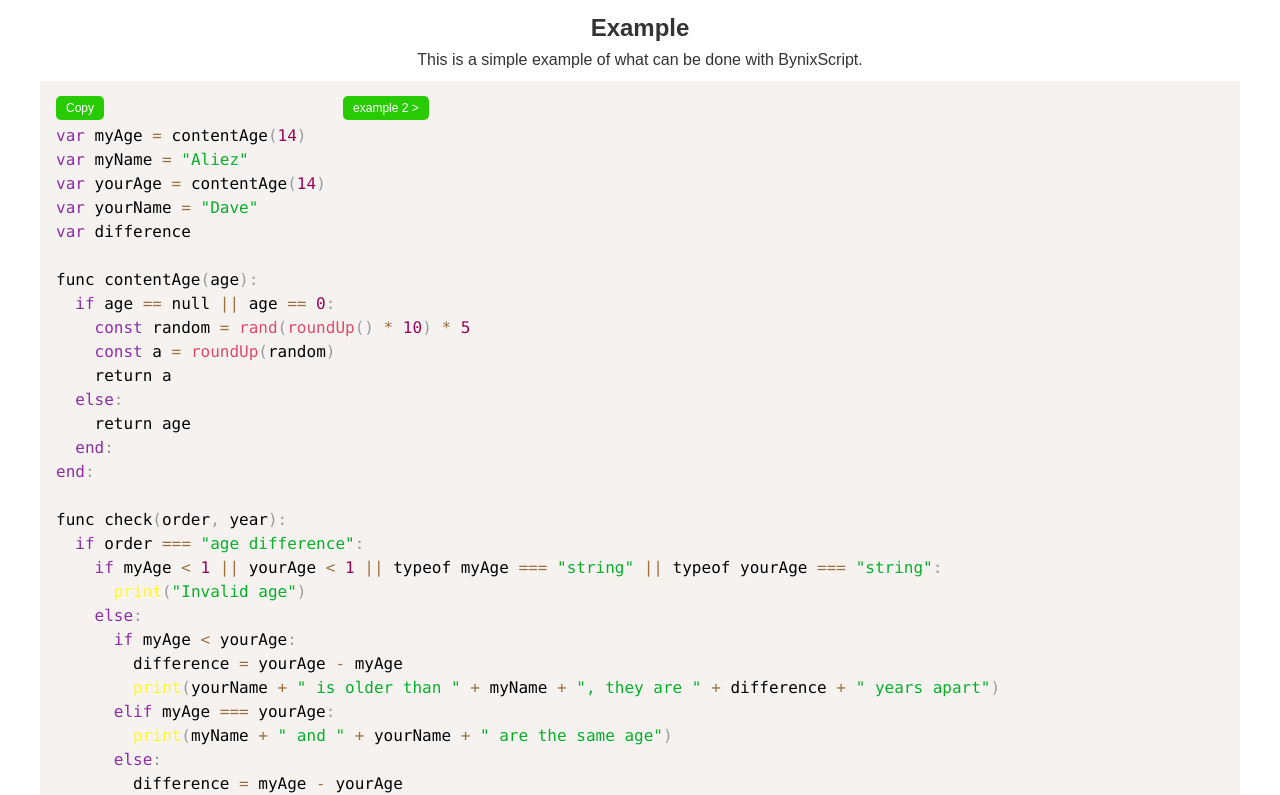
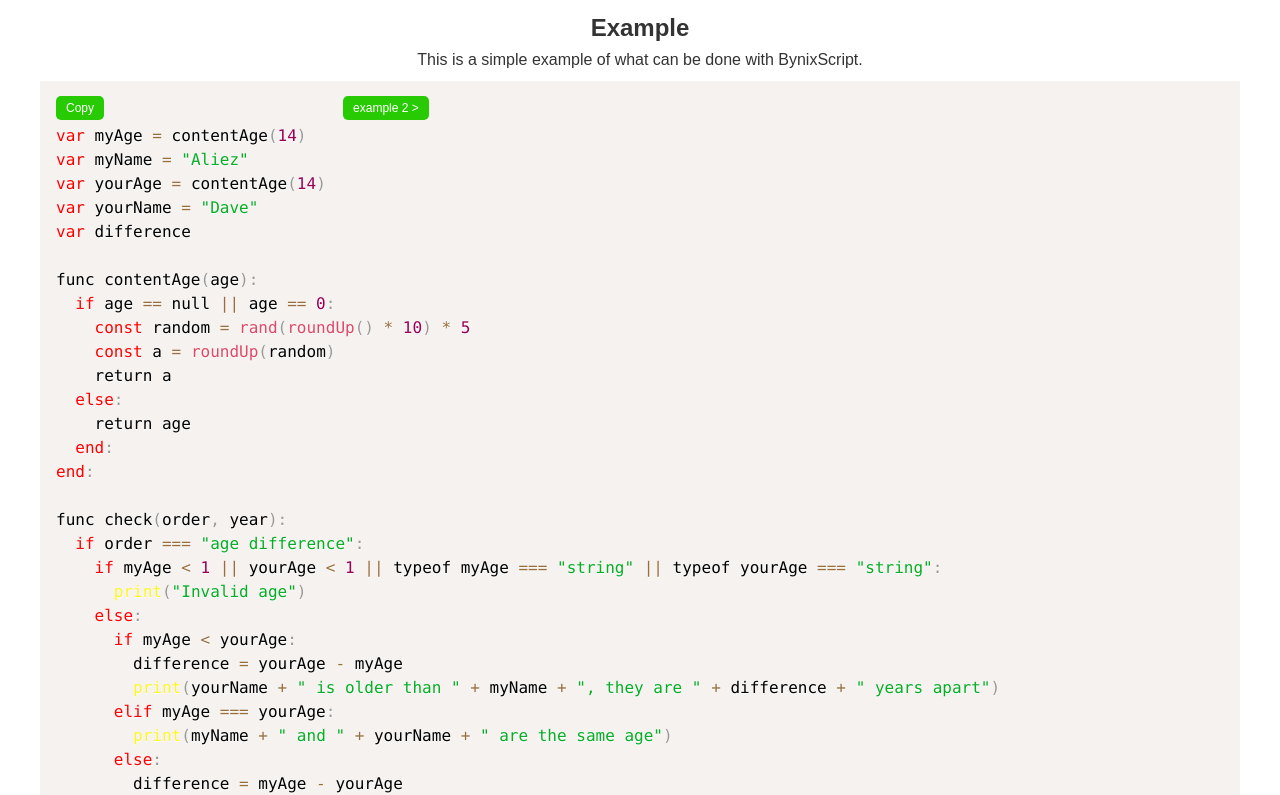
Before and after one commit to UngGas-Studio/BynixScript, a website: page docs/index.html in a window 1280 px wide. Shown: the part 1360-2155 px from the top of the page. Drawn offline with nearby package versions, Linux system fonts and the light colour scheme; no server answers.

Commit message:
Update language.css

```diff
--- a/docs/language.css
+++ b/docs/language.css
@@ -1,5 +1,5 @@
 .token.keyword {
-    color: #8e2aa2; /* Warna untuk kata kunci */
+    color: red; /* Warna untuk kata kunci */
 }
 
 .token.keyword2 {
```
